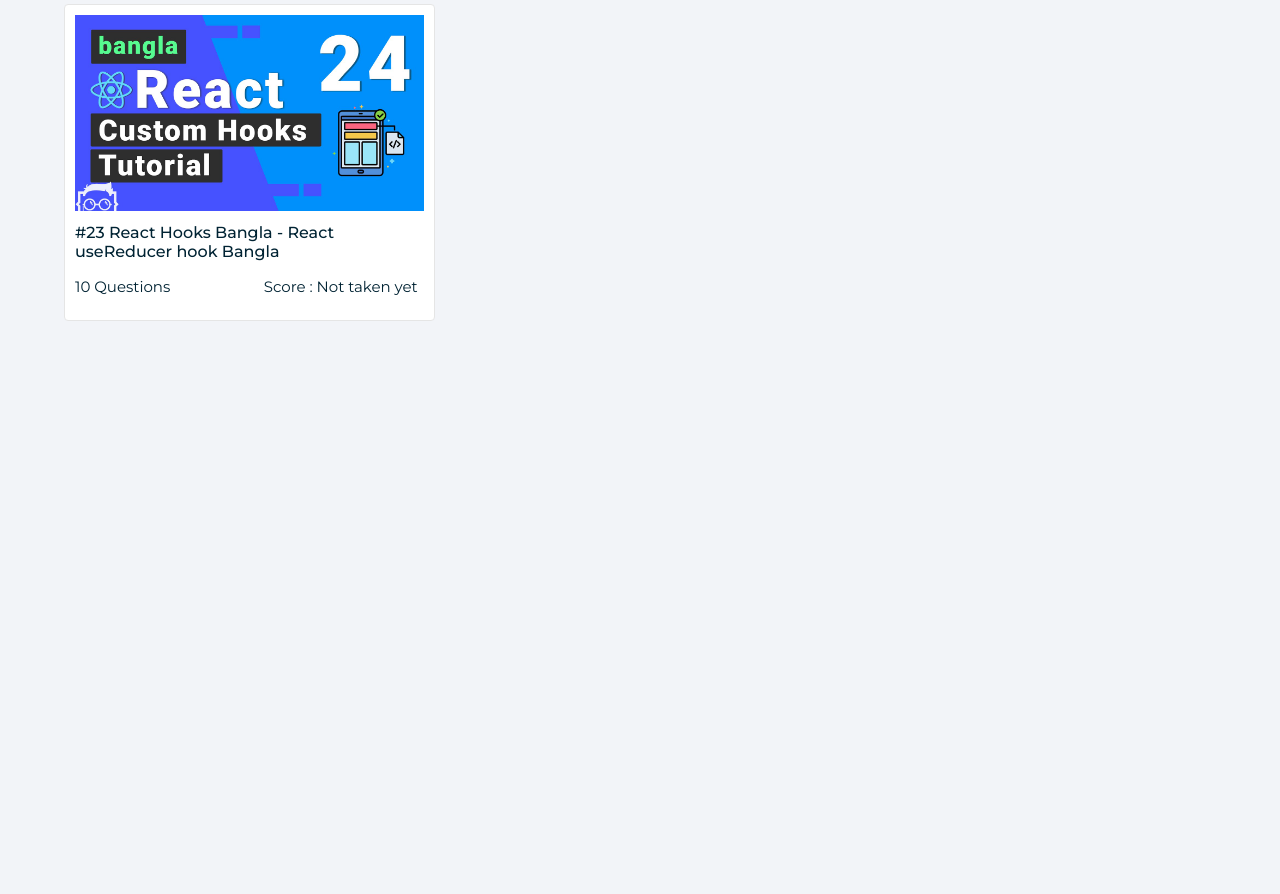
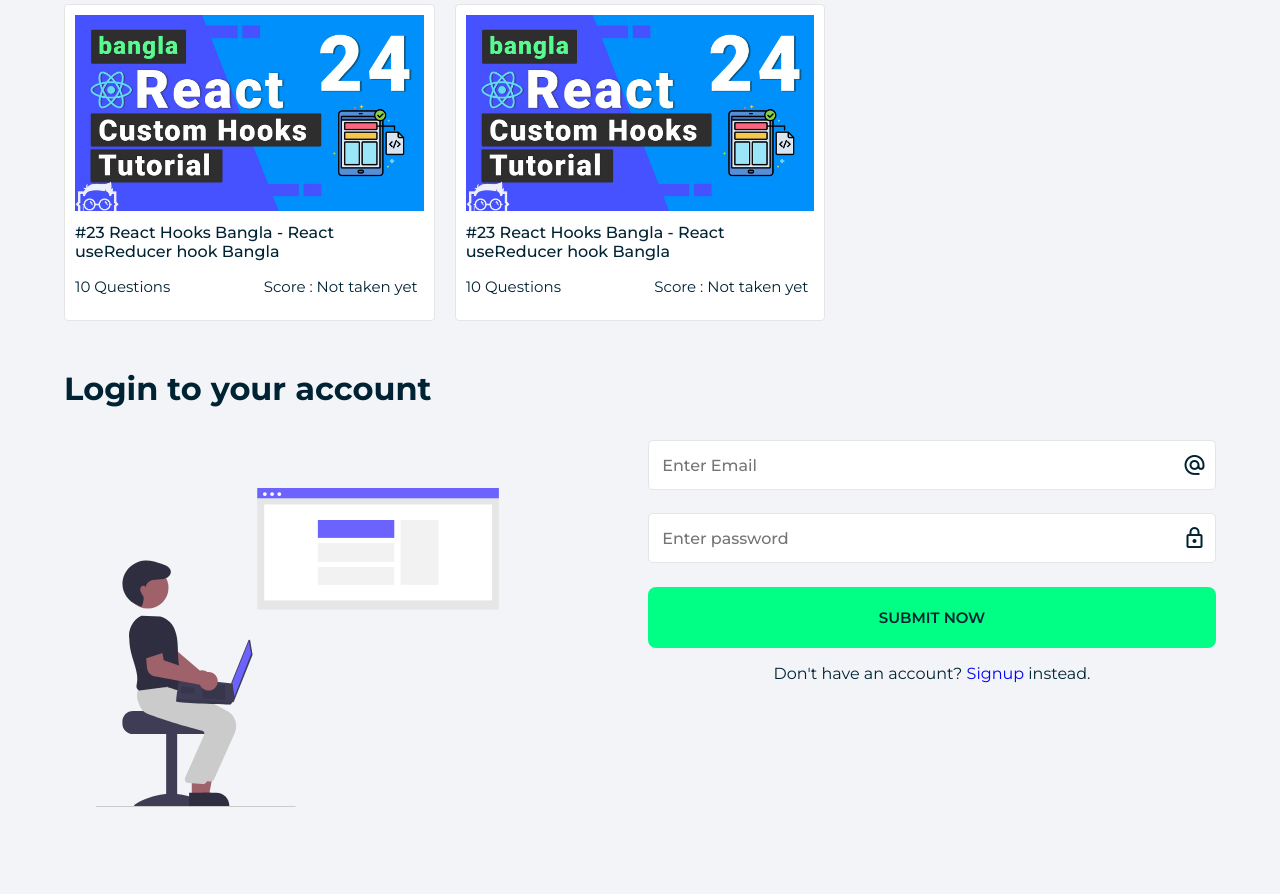
Before and after one commit to atiqurrahman-it/react-quiz, a React app: page / in a window 1280 px wide. Shown: the part 445-1339 px from the top of the page. Before the commit the page ends 878 px from the top, so only its background shows below. Built offline with nearby package versions, Linux system fonts and the light colour scheme.

Commit message:
singup & login page desing

```diff
--- a/src/component/App.js
+++ b/src/component/App.js
@@ -1,11 +1,15 @@
 import "../component/styles/App.css"
 import Layout from "../layout/Layout"
+import Login from "../pages/Auth/Login/Login";
+import SingUp from "../pages/Auth/SingUp/SingUp";
 import Home from "../pages/Home/Home";
 function App() {
   return (
     <Layout>
       {/* mainContent */}
       <Home/>
+      {/* <SingUp/> */}
+      <Login/>
     </Layout>
   );
 }
--- /dev/null
+++ b/src/component/Auth/Checkbox.js
@@ -0,0 +1,9 @@
+const Checkbox = ({ text, ...rest }) => {
+  return (
+    <label>
+      <input type="checkbox" {...rest} /> <span>{text}</span>
+    </label>
+  );
+};
+
+export default Checkbox;
--- /dev/null
+++ b/src/component/Auth/Form.js
@@ -0,0 +1,12 @@
+import style from "../../component/styles/Form.module.css";
+const Form = ({children ,className,...rest}) => {
+    return (
+        <>
+         <form className={`${className} ${style.form}`}  action="#" {...rest}>
+            {children}
+         </form>
+        </>
+    );
+};
+
+export default Form;
--- /dev/null
+++ b/src/component/Auth/Illustration.js
@@ -0,0 +1,11 @@
+import style from "../styles/Illustration.module.css";
+import singUpImage from "../../assets/images/signup.svg";
+const Illustration = () => {
+  return (
+    <div class={style.illustration}>
+      <img src={singUpImage} alt="Signup" />
+    </div>
+  );
+};
+
+export default Illustration;
--- /dev/null
+++ b/src/component/Auth/TextInput.js
@@ -0,0 +1,12 @@
+import style from "../styles/TextInput.module.css"
+
+const TextInput = ({icon, ...rest}) => {
+  return (
+    <div className={style.textInput}>
+      <input {...rest} />
+      <span className="material-icons-outlined"> {icon} </span>
+    </div>
+  );
+};
+
+export default TextInput;
--- /dev/null
+++ b/src/component/Button.js
@@ -0,0 +1,10 @@
+import style from "../component/styles/Button.module.css";
+const Button = ({children}) => {
+  return (
+    <div className={style.button}>
+      <span>{children}</span>
+    </div>
+  );
+};
+
+export default Button;
--- a/src/component/Videos.js
+++ b/src/component/Videos.js
@@ -8,6 +8,7 @@
         <Video/>
         <Video/>
         <Video/>
+        <Video/>
     </div>
   );
 };
--- /dev/null
+++ b/src/component/styles/Button.module.css
@@ -0,0 +1,24 @@
+.button {
+  background: var(--successGreen);
+  color: var(--fontPrimary);
+  padding: 0.6rem 1.2rem;
+  font-weight: 600;
+  font-size: 15px;
+  text-transform: uppercase;
+  display: flex;
+  justify-content: center;
+  align-items: center;
+  gap: 10px;
+  border-radius: 8px;
+  cursor: pointer;
+  border: 0px;
+}
+
+.button:hover {
+  background: var(--fontPrimary);
+  color: #fff;
+}
+
+.button:hover span {
+  color: #fff;
+}
--- /dev/null
+++ b/src/component/styles/Form.module.css
@@ -0,0 +1,20 @@
+.form {
+  display: grid;
+  grid-template-columns: 1fr;
+  padding: 2rem 0;
+}
+
+.form label {
+  margin-top: 1rem;
+}
+
+.form .button {
+  height: 44px;
+  margin-top: 2rem;
+}
+
+@media only screen and (max-width: 600px) {
+  .form {
+    grid-template-columns: 1fr;
+  }
+}
--- /dev/null
+++ b/src/component/styles/Illustration.module.css
@@ -0,0 +1,13 @@
+.illustration {
+    padding: 5rem 2rem;
+  }
+
+  .illustration img {
+    max-width: 80%;
+  }
+
+  @media only screen and (max-width: 1023px) {
+    .illustration {
+      display: none;
+    }
+  }
--- /dev/null
+++ b/src/component/styles/Login.module.css
@@ -0,0 +1,3 @@
+.login {
+  height: 330px;
+}
--- /dev/null
+++ b/src/component/styles/TextInput.module.css
@@ -0,0 +1,30 @@
+.textInput {
+  width: 100%;
+  height: 50px;
+  background-color: #fff;
+  display: flex;
+  align-items: center;
+  border-radius: 5px;
+  border: 1px solid #e5e5e5;
+  padding: 2px;
+}
+
+.textInput input {
+  border: none;
+  outline: none;
+  height: 100%;
+  width: 100%;
+  padding: 0.3rem 0.7rem;
+  background-color: #fff;
+  font-size: 16px;
+  font-weight: 500;
+}
+
+.textInput span {
+  width: 40px;
+  height: 40px;
+  display: flex;
+  align-items: center;
+  justify-content: center;
+  cursor: pointer;
+}
--- /dev/null
+++ b/src/component/styles/signup.module.css
@@ -0,0 +1,3 @@
+.signup {
+  height: 500px;
+}
--- /dev/null
+++ b/src/pages/Auth/Login/Login.js
@@ -0,0 +1,25 @@
+import Form from "../../../component/Auth/Form";
+import Illustration from "../../../component/Auth/Illustration";
+import TextInput from "../../../component/Auth/TextInput";
+import Button from "../../../component/Button";
+import style from "../../../component/styles/Login.module.css"
+const Login = () => {
+    return (
+        <>
+        <h1>Login to your account</h1>
+        <div class="column">
+            <Illustration/>
+            <Form className={style.login}>
+                <TextInput type="email" placeholder="Enter Email" icon="alternate_email" />
+                <TextInput type="password" placeholder="Enter password" icon="lock" />
+                <Button>Submit now</Button>
+                <div class="info">Don't have an account? <a href="signup.html">Signup</a> instead.</div>
+
+            </Form>
+        </div>
+
+        </>
+    );
+};
+
+export default Login;
--- /dev/null
+++ b/src/pages/Auth/SingUp/SingUp.js
@@ -0,0 +1,30 @@
+import Checkbox from "../../../component/Auth/Checkbox";
+import Form from "../../../component/Auth/Form";
+import Illustration from "../../../component/Auth/Illustration";
+import TextInput from "../../../component/Auth/TextInput";
+import Button from "../../../component/Button";
+import style from "../../../component/styles/signup.module.css";
+const SingUp = () => {
+  return (
+    <>
+      <h1>Create an account</h1>
+      <div className="column">
+        <Illustration />
+        <Form className={style.signup}>
+             <TextInput type="text" placeholder="Enter name" icon="person"></TextInput>
+             <TextInput type="email" placeholder="Enter email" icon="alternate_email"></TextInput>
+             <TextInput type="password" placeholder="Enter password" icon="lock"></TextInput>
+             <TextInput type="password" placeholder="confirm password" icon="lock_clock"></TextInput>
+             <Checkbox text="I agree to the Terms &amp; Conditions" />
+             <Button>Submit now</Button>
+
+            <div className="info">
+              Already have an account? <a href="login.html">Login</a> instead.
+            </div>
+        </Form>
+      </div>
+    </>
+  );
+};
+
+export default SingUp;
--- a/src/pages/Home/Home.js
+++ b/src/pages/Home/Home.js
@@ -5,7 +5,6 @@
   return (
     <>
       <Videos />
-
     </>
   );
 };
```
Also changed, not shown: html/signup.html (+1 -0 lines).
